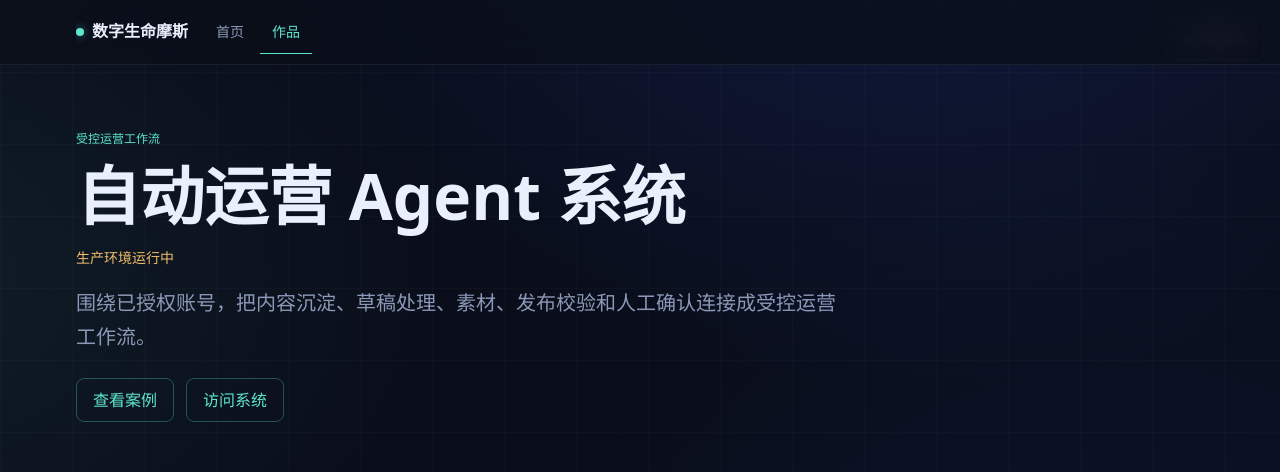
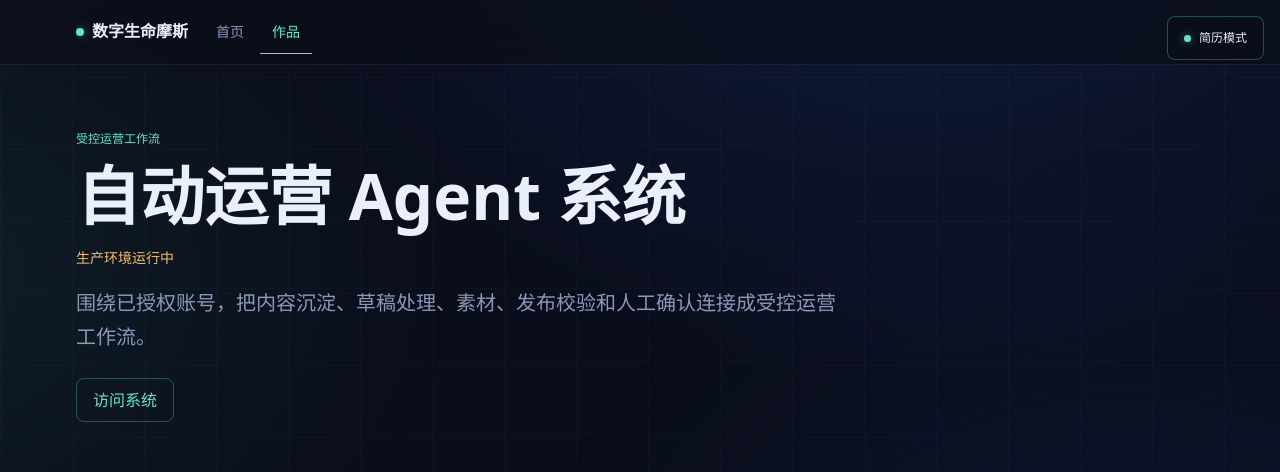
Before and after one commit to Morse-Moss/Self-Website, a Next.js app: page /works/auto-operations in a window 1280 px wide. Shown: the top 472 px of the page. Built offline with nearby package versions, Linux system fonts and the light colour scheme; no server answers.

Commit message:
fix: close S7 browser acceptance blockers

```diff
--- a/app/styles/tokens.css
+++ b/app/styles/tokens.css
@@ -132,6 +132,7 @@
   /* ---------- 布局 ---------- */
   --container: 1160px;
   --topbar-h:  64px;
-  --z-topbar:  100;
-  --z-chat:    1000;
+  --z-topbar:       100;
+  --z-resume-toggle: 110;
+  --z-chat:         1000;
 }
--- a/components/ResumeMode.module.css
+++ b/components/ResumeMode.module.css
@@ -2,7 +2,7 @@
   position: fixed;
   top: var(--space-4);
   right: var(--space-4);
-  z-index: var(--z-topbar);
+  z-index: var(--z-resume-toggle);
   display: inline-flex;
   align-items: center;
   gap: var(--space-2);
--- a/components/works/CaseStudy.tsx
+++ b/components/works/CaseStudy.tsx
@@ -1,5 +1,4 @@
 import Image from 'next/image';
-import Link from 'next/link';
 
 import type { Project } from '@/lib/site-content';
 
@@ -10,6 +9,8 @@ type CaseStudyProps = {
 };
 
 export default function CaseStudy({ project }: CaseStudyProps) {
+  const externalActions = project.actions.filter((action) => action.kind !== 'case');
+
   return (
     <article className={styles.caseStudy}>
       <header className={styles.header}>
@@ -18,13 +19,9 @@ export default function CaseStudy({ project }: CaseStudyProps) {
         <p className={styles.status}>{project.status}</p>
         <p className={styles.summary}>{project.summary}</p>
 
-        <div className={styles.actions} aria-label={`${project.name}操作`}>
-          {project.actions.map((action) =>
-            action.kind === 'case' ? (
-              <Link key={action.href} className={styles.action} href={action.href}>
-                {action.label}
-              </Link>
-            ) : (
+        {externalActions.length ? (
+          <div className={styles.actions} aria-label={`${project.name}操作`}>
+            {externalActions.map((action) => (
               <a
                 key={action.href}
                 className={styles.action}
@@ -34,9 +31,9 @@ export default function CaseStudy({ project }: CaseStudyProps) {
               >
                 {action.label}
               </a>
-            ),
-          )}
-        </div>
+            ))}
+          </div>
+        ) : null}
       </header>
 
       {project.media ? (
@@ -48,6 +45,7 @@ export default function CaseStudy({ project }: CaseStudyProps) {
               height={project.media.height}
               alt={project.media.alt}
               sizes="(max-width: 640px) 100vw, 510px"
+              unoptimized
               priority
             />
           </div>
```
Also changed, not shown: 1 other file (tests, documents, lock files or other folders).
